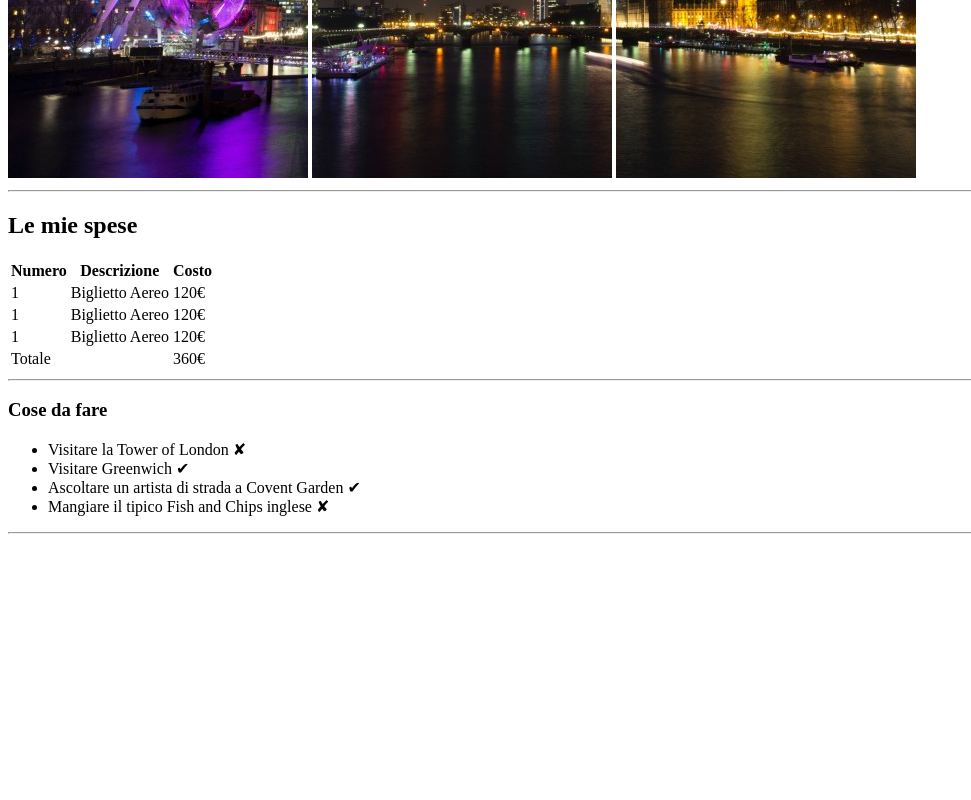
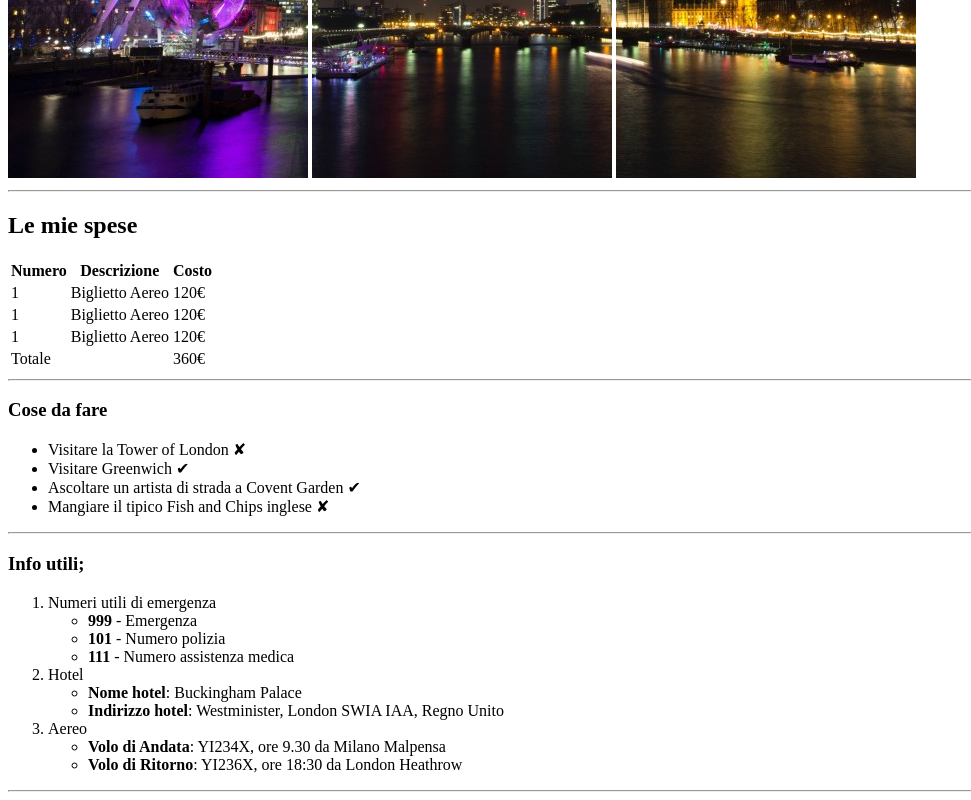
Before and after one commit to fdrbrs/html-london-trip, a plain HTML site: page index.html in a window 1280 px wide. Shown: the part 502-1302 px from the top of the page, without its empty margins (0-971 px from the left). Before the commit the page ends 1044 px from the top, so only its background shows below. Drawn offline with Linux system fonts and the light colour scheme.

Commit message:
finish info utili section

```diff
--- a/index.html
+++ b/index.html
@@ -104,6 +104,45 @@
 
         <!-- info utili section -->
         <section>
+            <h3>Info utili;</h3>
+
+            <!-- ordered list -->
+            <ol>
+
+                <!-- element n.1 numeri -->
+                <li>Numeri utili di emergenza
+                    <ul>
+                        <li><strong>999</strong> - Emergenza</li>
+                        <li><strong>101</strong> - Numero polizia</li>
+                        <li><strong>111</strong> - Numero assistenza medica</li>
+                    </ul>
+                </li>
+                <!-- /element n.1 numeri -->
+
+
+                <!-- element n.2 hotel -->
+                <li>Hotel
+                    <ul>
+                        <li><strong>Nome hotel</strong>: Buckingham Palace</li>
+                        <li><strong>Indirizzo hotel</strong>: Westminister, London SWIA IAA, Regno Unito</li>
+                    </ul>
+                </li>
+                <!-- /element n.2 hotel -->
+
+                <!-- element n.3 aereo -->
+                <li>Aereo
+                    <ul>
+                        <li><strong>Volo di Andata</strong>: YI234X, ore 9.30 da Milano Malpensa</li>
+                        <li><strong>Volo di Ritorno</strong>: YI236X, ore 18:30 da London Heathrow</li>
+                    </ul>
+                </li>
+                <!-- /element n.3 aereo -->
+
+            </ol>
+            <!-- /ordered list -->
+
+            <!-- hr n.4 -->
+            <hr>
 
         </section>
         <!-- /info utili section -->
```
